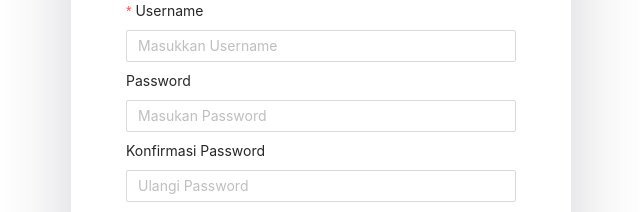
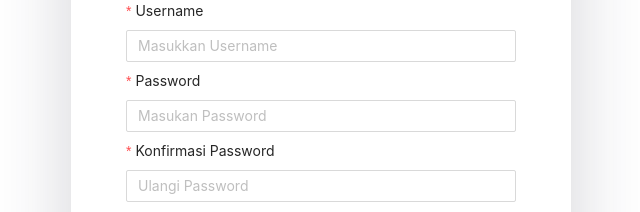
Before and after one commit to grarizki/AntarJemput-BRILink-FP, a React (Create React App) app: page /RegisterAgen in a window 1280 px wide. Shown: the part 382-594 px from the top of the page, without its empty margins (319-959 px from the left). Built offline with nearby package versions, Linux system fonts and the light colour scheme.

Commit message:
add Validation password min.8 Character

```diff
--- a/src/pages/Register/RegisterAgen.js
+++ b/src/pages/Register/RegisterAgen.js
@@ -55,9 +55,12 @@ const RegisterAgen = () => {
     setPassword(value)
     if (!value){
       setErrorPassword('Password tidak boleh kosong')
+    } else if (value.length < 8 ){
+      setErrorPassword('Password min harus 8 Karakter')
     } else {
       setErrorPassword('')
     }
+
   }
 
   const changeConfirmPassword = (e) => {
@@ -203,14 +206,15 @@ const RegisterAgen = () => {
             style={{ marginBottom: " 8px", padding: "0px" }}
             name="password"
             label="Password"
-            // rules={[
-            //   {
-            //     required: true,
-            //     message: "Please input your Password!",
-            //   },
-            // ]}
+            rules={[
+              {
+                required: true,
+                // message: "Please input your Password!",
+              },
+            ]}
           >
             <Input
+            minLength='8'
             type="password"
             placeholder="Masukan Password"
             name="password"
@@ -226,14 +230,15 @@ const RegisterAgen = () => {
           <Form.Item
             name="konfirmasi-password"
             label="Konfirmasi Password"
-            // rules={[
-            //   {
-            //     required: true,
-            //     message: "Please input your Password!",
-            //   },
-            // ]}
+            rules={[
+              {
+                required: true,
+                // message: "Please input your Password!",
+              },
+            ]}
           >
             <Input
+            minLength='8'
             type="password"
             placeholder="Ulangi Password"
             name="password"
```
